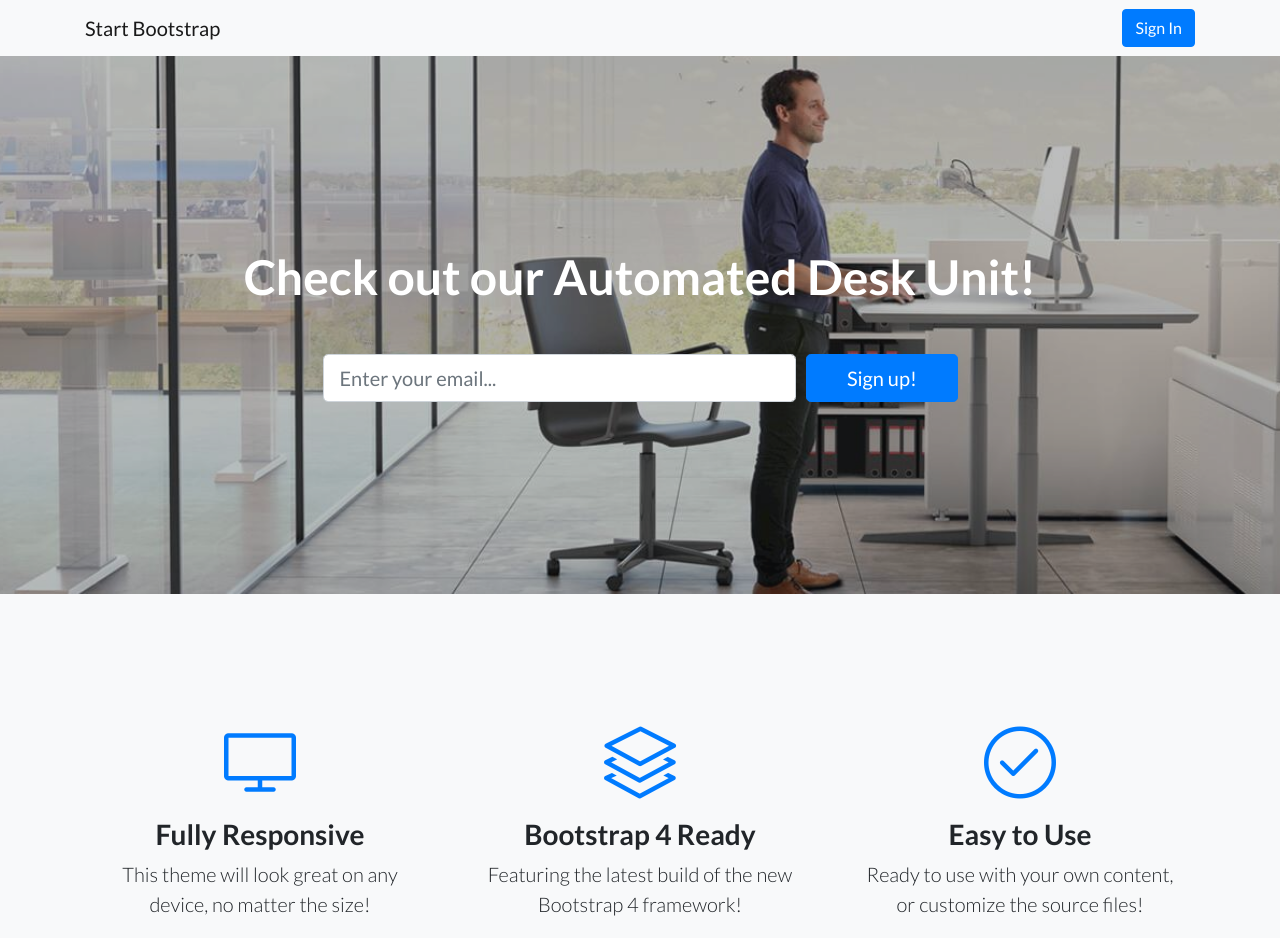
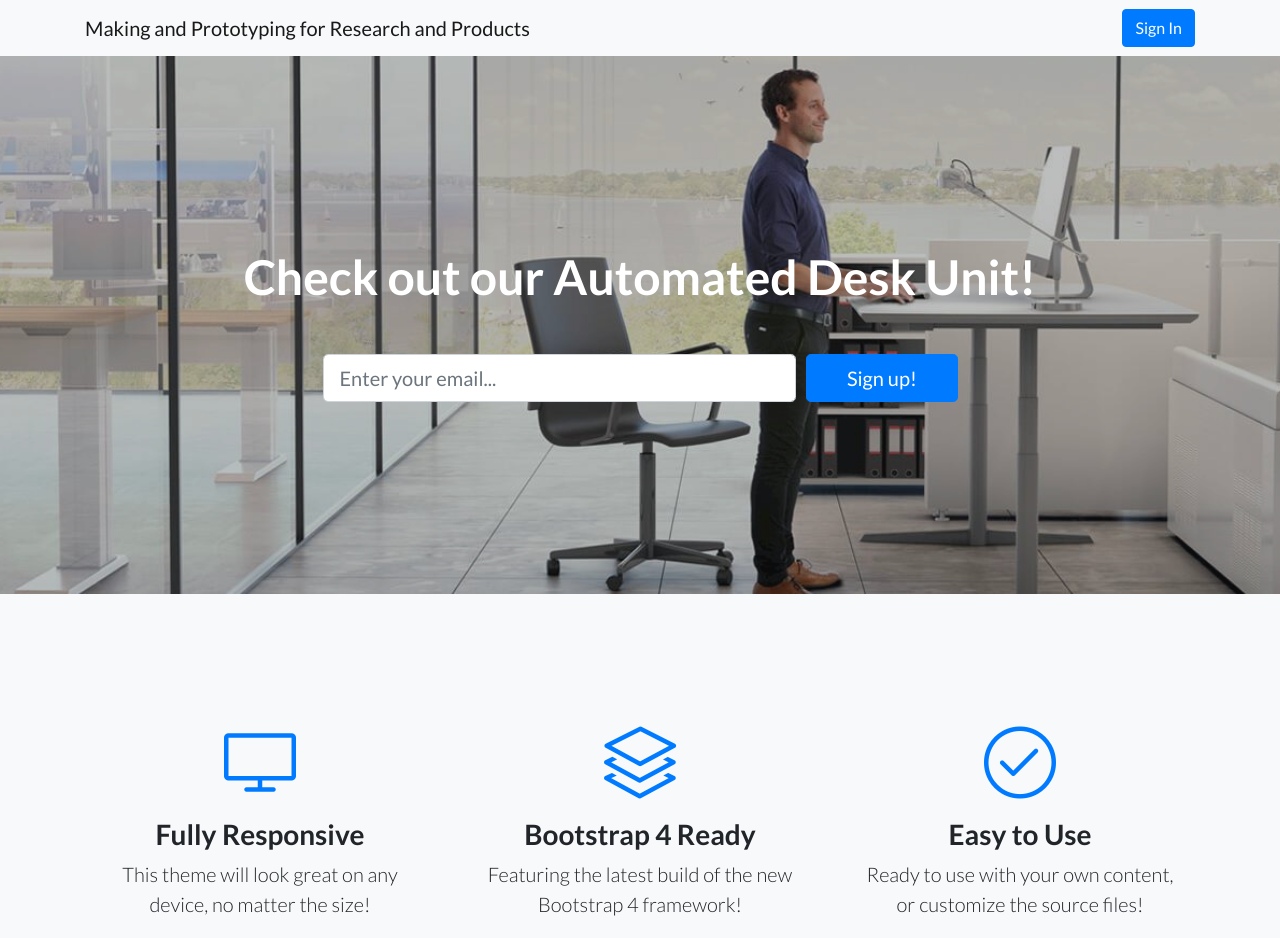
Before and after one commit to ajs917/Horizons, a website: page index.html in a window 1280 px wide. Shown: the top 938 px of the page. Drawn offline with Linux system fonts and the light colour scheme.

Commit message:
Changed Header

```diff
--- a/index.html
+++ b/index.html
@@ -28,7 +28,7 @@
   <!-- Navigation -->
   <nav class="navbar navbar-light bg-light static-top">
     <div class="container">
-      <a class="navbar-brand" href="#">Start Bootstrap</a>
+      <a class="navbar-brand" href="#">Making and Prototyping for Research and Products</a>
       <a class="btn btn-primary" href="#">Sign In</a>
     </div>
   </nav>
```
